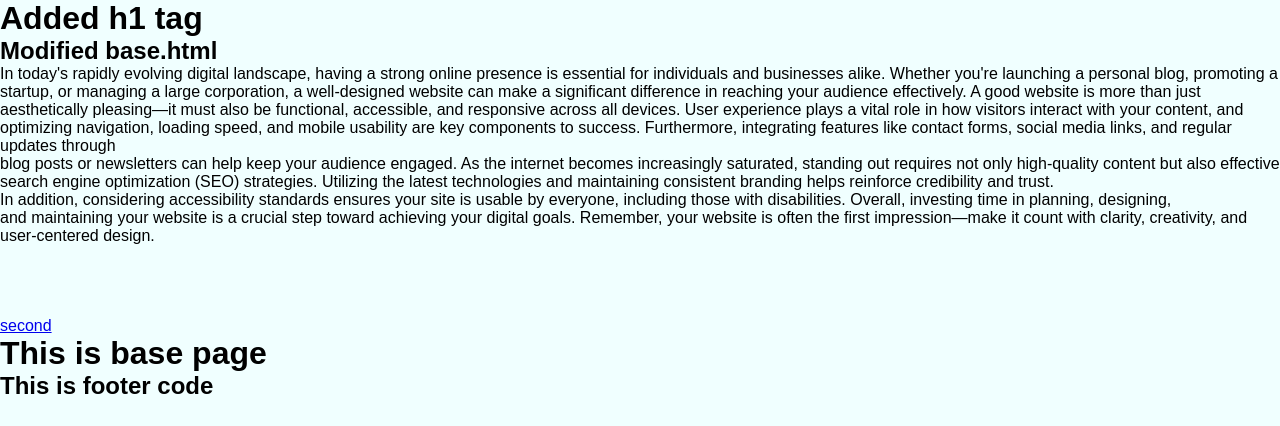
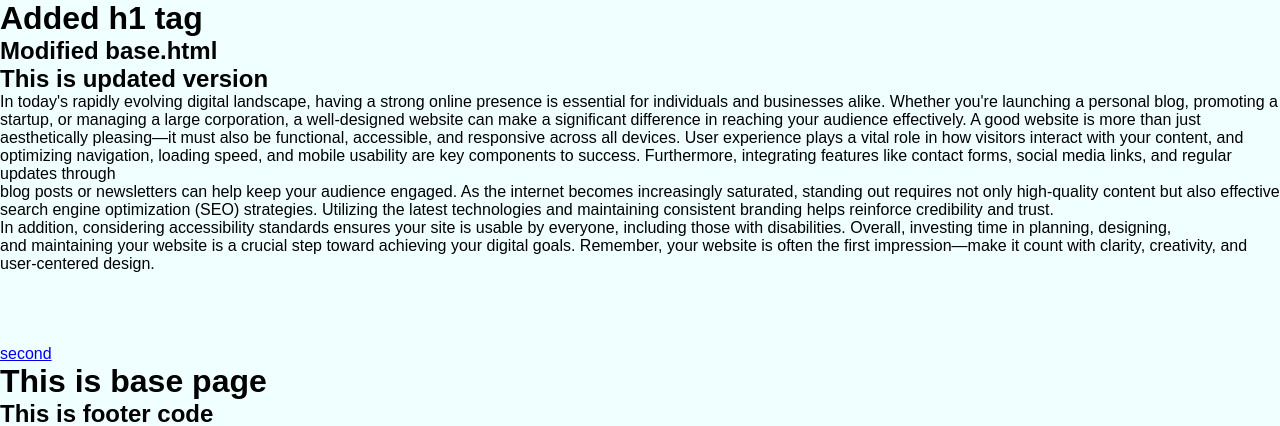
Before and after one commit to vardhanguru/overallProject, a Django app: page /overallapp/first/ in a window 1280 px wide. Shown: the part 44-470 px from the top of the page. Run offline with Django 5.2, Linux system fonts and the light colour scheme.

Commit message:
Updated base.html

```diff
--- a/templates/base.html
+++ b/templates/base.html
@@ -159,6 +159,7 @@
       <h1>Added h1 tag</h1>
       <h2>Modified base.html</h2>
 
+      <h2>This is updated version</h2>
 
       <p>
         In today's rapidly evolving digital landscape, having a strong online presence is essential for individuals and businesses alike. Whether you're launching a personal blog, promoting a startup, or managing a large corporation, a well-designed website can make a significant difference in reaching your audience effectively. A good website is more than just
```
